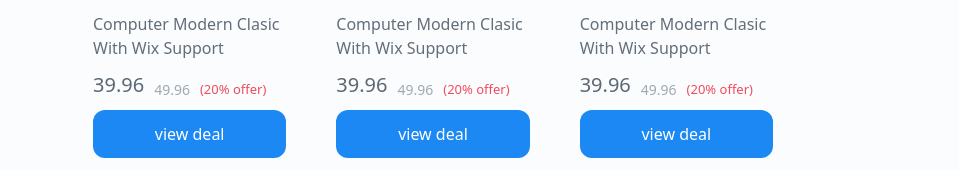
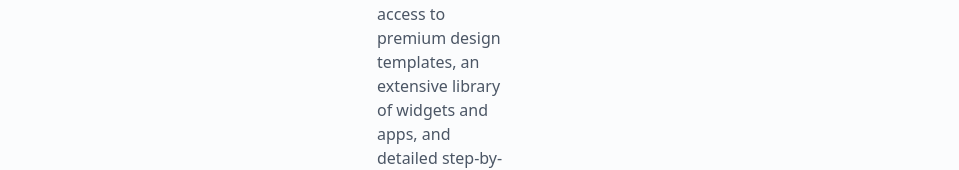
Before and after one commit to Bhavani-Bolloju/website-builder, a React (Vite) app: page / in a window 1280 px wide. Shown: the part 2113-2283 px from the top of the page, without its empty margins (207-1166 px from the left). Built offline with nearby package versions, Linux system fonts and the light colour scheme.

Commit message:
complete user subscribe feature

```diff
--- a/src/components/Main/DealItem.jsx
+++ b/src/components/Main/DealItem.jsx
@@ -23,8 +23,10 @@
       <h4 className={classes["deal__name"]}>{name}</h4>
       <p className={classes["deal__title"]}>{title}</p>
       <p className={classes["deal__pricing"]}>
-        <span className={classes["deal__final-price"]}>{finalPrice}</span>
-        <span className={classes["deal__original-price"]}>{originalPrice}</span>
+        <span className={classes["deal__final-price"]}>${finalPrice}</span>
+        <span className={classes["deal__original-price"]}>
+          ${originalPrice}
+        </span>
         <span className={classes["deal__offer-percentage"]}>
           ({offerPercent}% offer)
         </span>
--- a/src/components/Main/Deals.module.scss
+++ b/src/components/Main/Deals.module.scss
@@ -1,8 +1,5 @@
 .deals {
-  padding: 10rem 20rem;
-  // width: var(--width-body);
-  margin: auto;
-
+  margin-top: 10rem;
   &__heading {
     color: var(--text-color--1);
     font-size: var(--heading--2);
--- a/src/components/Main/MainSection.jsx
+++ b/src/components/Main/MainSection.jsx
@@ -3,12 +3,29 @@
 import WebsiteBuilders from "./WebsiteBuilders";
 import Deals from "./Deals";
 import classes from "./MainSection.module.scss";
+// import Button from "react-bootstrap/Button";
+import Form from "react-bootstrap/Form";
+import InputGroup from "react-bootstrap/InputGroup";
+import Button from "../../UI/Button";
 
 function MainSection() {
   return (
     <div className={classes.main}>
       <WebsiteBuilders />
       <Deals />
+      <div className={classes["subscribe"]}>
+        <h2 className={classes["subscribe__title"]}>
+          Sign up and get exclusive special deals
+        </h2>
+        <InputGroup>
+          <Form.Control
+            placeholder="Recipient's username"
+            aria-label="Recipient's username"
+            aria-describedby="basic-addon2"
+          />
+          <Button>Sign Up</Button>
+        </InputGroup>
+      </div>
     </div>
   );
 }
--- a/src/components/Main/MainSection.module.scss
+++ b/src/components/Main/MainSection.module.scss
@@ -1,3 +1,13 @@
 .main {
-  padding: 10rem;
+  padding: 10rem 25rem;
 }
+
+.subscribe {
+  margin-top: 10rem;
+  &__title {
+    font-size: var(--heading--2);
+    font-weight: var(--font-inter--regular);
+    text-align: center;
+    margin-bottom: 3rem;
+  }
+}
--- a/src/components/Main/WebsiteBuilderItem.module.scss
+++ b/src/components/Main/WebsiteBuilderItem.module.scss
@@ -4,8 +4,7 @@
     min-content max-content minmax(500px 1fr)
     min-content;
   grid-template-rows: repeat(2, auto);
-  max-width: var(--width-body);
-  margin: auto;
+
   column-gap: 5rem;
   padding: 0 3rem;
   color: var(--text-color--2);
--- a/src/index.scss
+++ b/src/index.scss
@@ -66,8 +66,15 @@
 }
 
 .input-group {
-  // display: flex;
+  width: 80%;
+  margin: auto;
+
+  input {
+    &::placeholder {
+      font-size: var(--text-regular);
+    }
+  }
   button {
-    // background-color: red;
+    width: 20%;
   }
 }
```
